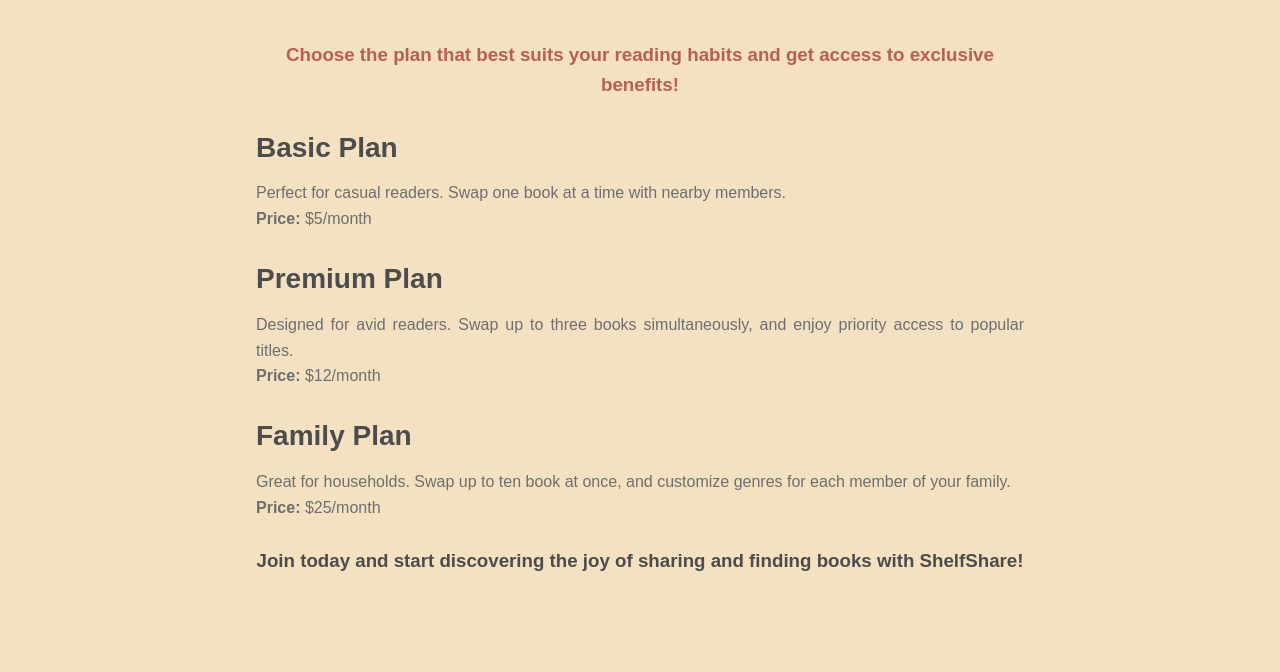
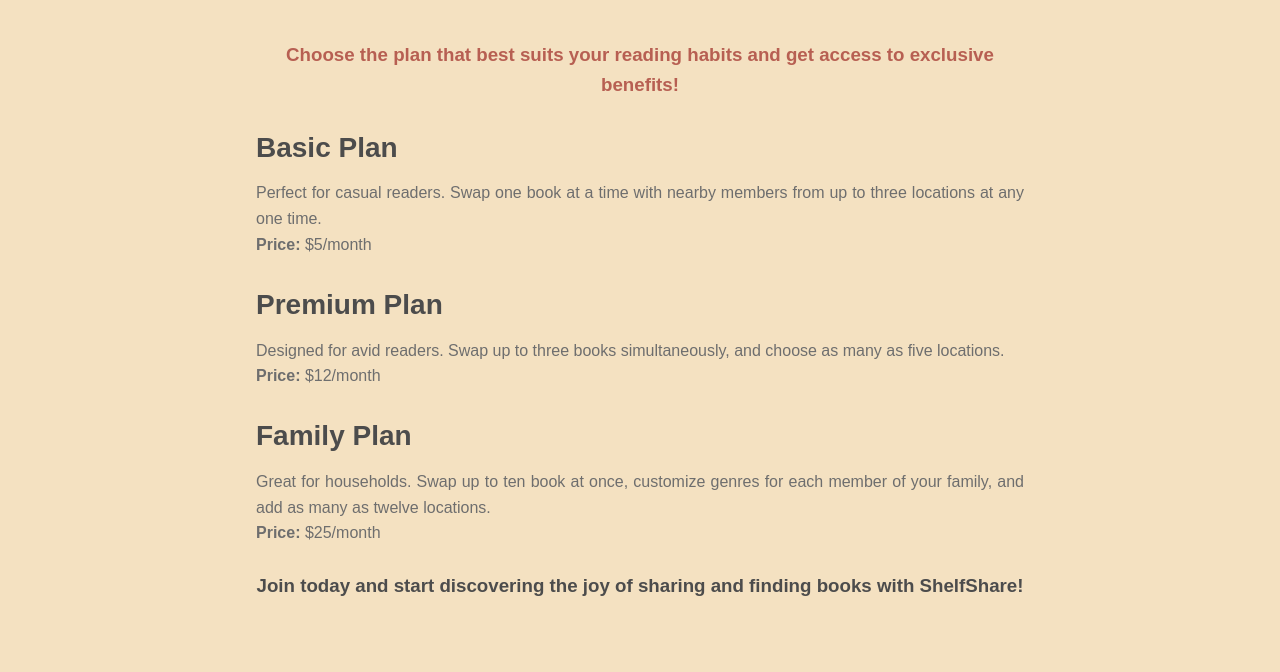
Before and after one commit to echenjones/shelfshare, a website: page subscription.html in a window 1280 px wide. Shown: the part 586-1258 px from the top of the page. Drawn offline with Linux system fonts and the light colour scheme.

Commit message:
Update subscription.html

```diff
--- a/subscription.html
+++ b/subscription.html
@@ -55,7 +55,7 @@
             <div>
                 <h2>Basic Plan</h2>
                 <p>
-                    Perfect for casual readers. Swap one book at a time with nearby members.
+                    Perfect for casual readers. Swap one book at a time with nearby members from up to three locations at any one time.
                 </p>
                 <p><strong>Price:</strong> $5/month</p>
             </div>
@@ -63,7 +63,7 @@
             <div>
                 <h2>Premium Plan</h2>
                 <p>
-                    Designed for avid readers. Swap up to three books simultaneously, and enjoy priority access to popular titles.
+                    Designed for avid readers. Swap up to three books simultaneously, and choose as many as five locations.
                 </p>
                 <p><strong>Price:</strong> $12/month</p>
             </div>
@@ -71,7 +71,7 @@
             <div>
                 <h2>Family Plan</h2>
                 <p>
-                    Great for households. Swap up to ten book at once, and customize genres for each member of your family.
+                    Great for households. Swap up to ten book at once, customize genres for each member of your family, and add as many as twelve locations.
                 </p>
                 <p><strong>Price:</strong> $25/month</p>
             </div>
```
